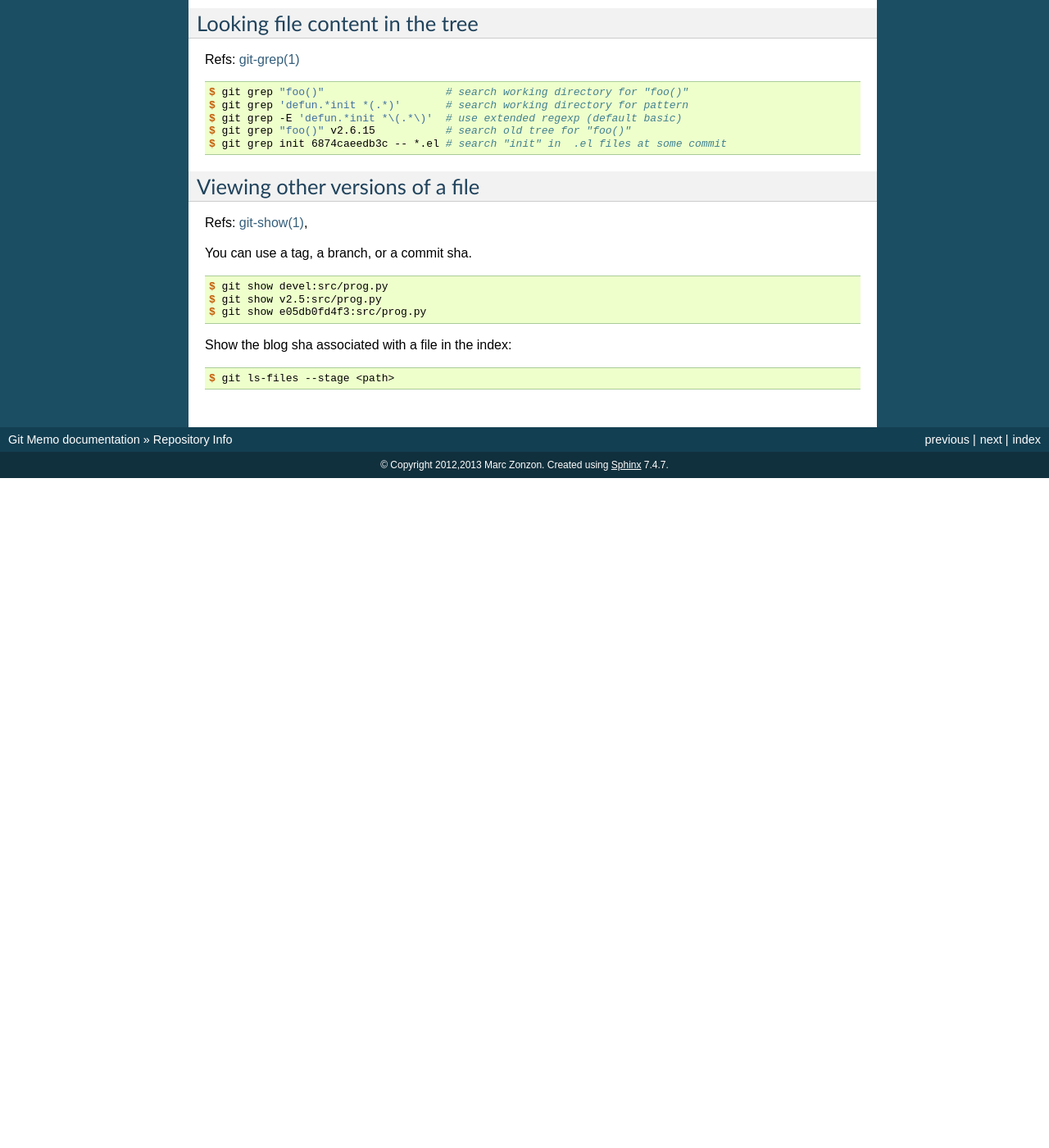
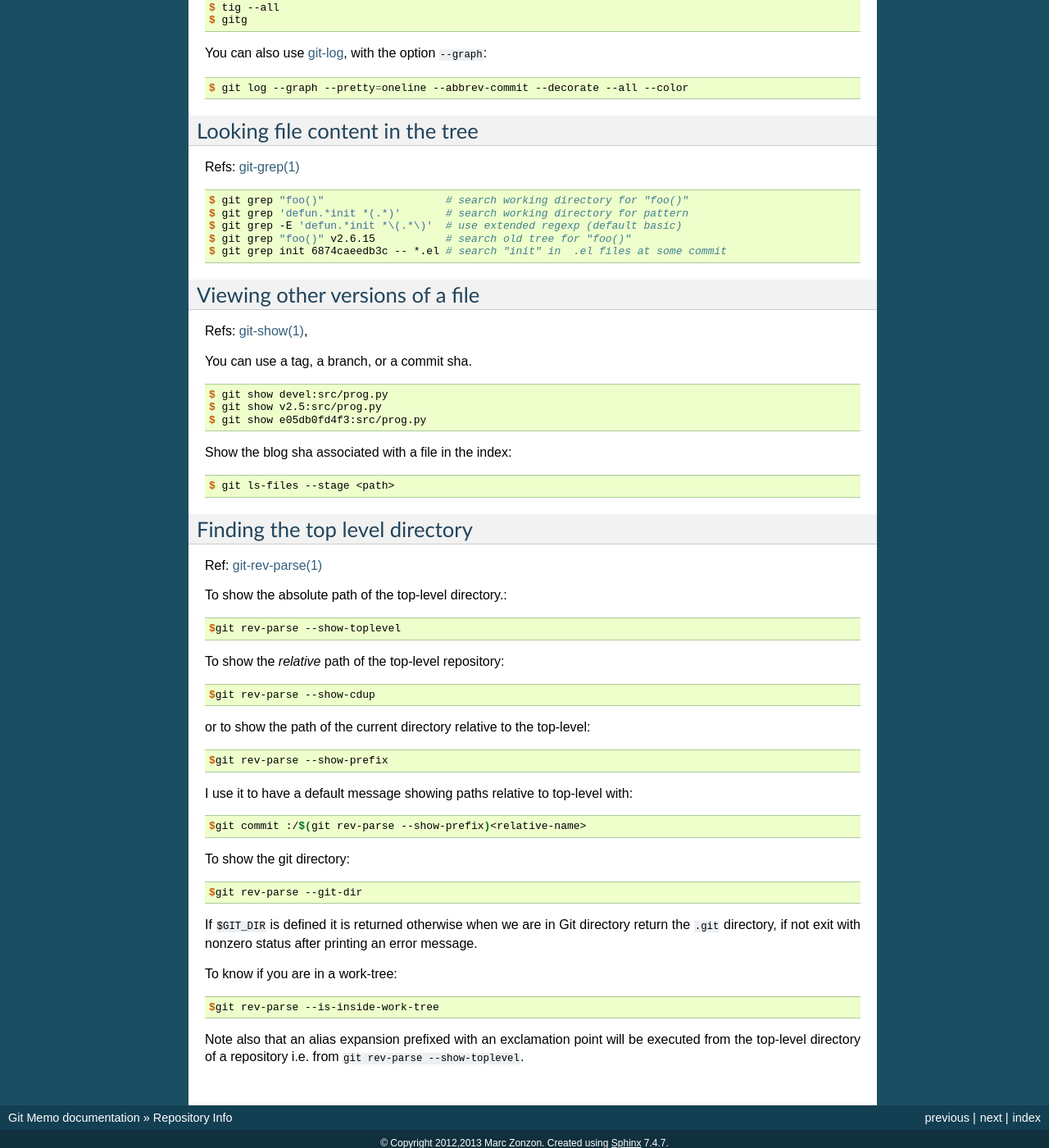
Before and after one commit to marczz/git-memo, a Sphinx documentation site: the page built from source/git_info.rst, in a window 1280 px wide and 1400 px high, scrolled down 3090 px. Shown: the whole window at 82% size. Built offline with Sphinx 7.4.7, drawn with Linux system fonts in a browser that asks for light colours; the version number could not be read and is left out; before the commit the page ends 3673 px from its top, so only the background shows below that; some of the changed text lies outside the part shown.

Commit message:
git-info.rst: rewording and added top-level section.

```diff
--- a/source/git_info.rst
+++ b/source/git_info.rst
@@ -88,8 +89,17 @@ Changes on some file/directory
     $ git log  --stat   -- Muttrc
     $ gitk -- Muttrc
     $ gitk --all -- Muttrc
-    $ git log -S'foo()' # commits which add or remove any file data
-                        # matching the string 'foo()'
+
+All the commits which add or remove any file data
+matching the string ``'foo()'``::
+
+
+    $ git log -S'foo()'
+
+To follow among renames, even crossing directories, use for a single
+file::
+
+    $ git log -p --follow Muttrc
 
 
 Changes in a commit range::
@@ -201,7 +211,7 @@ Patch to apply to *master* to obtain *test*::
         tig
         single: git;log
 
-commit tree
+Commit tree
 -----------
 
 Refs:
@@ -264,3 +274,46 @@ Show the blog sha associated with a file in the index:
 ::
 
     $ git ls-files --stage <path>
+
+
+Finding the top level directory
+-------------------------------
+
+Ref: :gitdoc:`git-rev-parse(1) <git-rev-parse.html>`
+
+To show the absolute path of the top-level directory.:
+::
+
+    $git rev-parse --show-toplevel
+
+To show the *relative* path of the top-level repository::
+
+    $git rev-parse --show-cdup
+
+or to show the path of the current directory relative to the
+top-level::
+
+    $git rev-parse --show-prefix
+
+I use it to have a default message showing paths relative to top-level
+with::
+
+    $git commit :/$(git rev-parse --show-prefix)<relative-name>
+
+
+To show the git directory:
+::
+
+    $git rev-parse --git-dir
+
+If ``$GIT_DIR`` is defined it is  returned otherwise when we are in
+Git directory return the ``.git`` directory, if not exit with nonzero
+status after printing an error message.
+
+To know if you are in a work-tree::
+
+    $git rev-parse --is-inside-work-tree
+
+Note also that an alias expansion  prefixed with an exclamation point
+will be executed from the top-level directory of a repository
+i.e. from ``git rev-parse --show-toplevel``.
```
Also changed, not shown: other parts of source/git_info.rst (+2 -1 lines).
